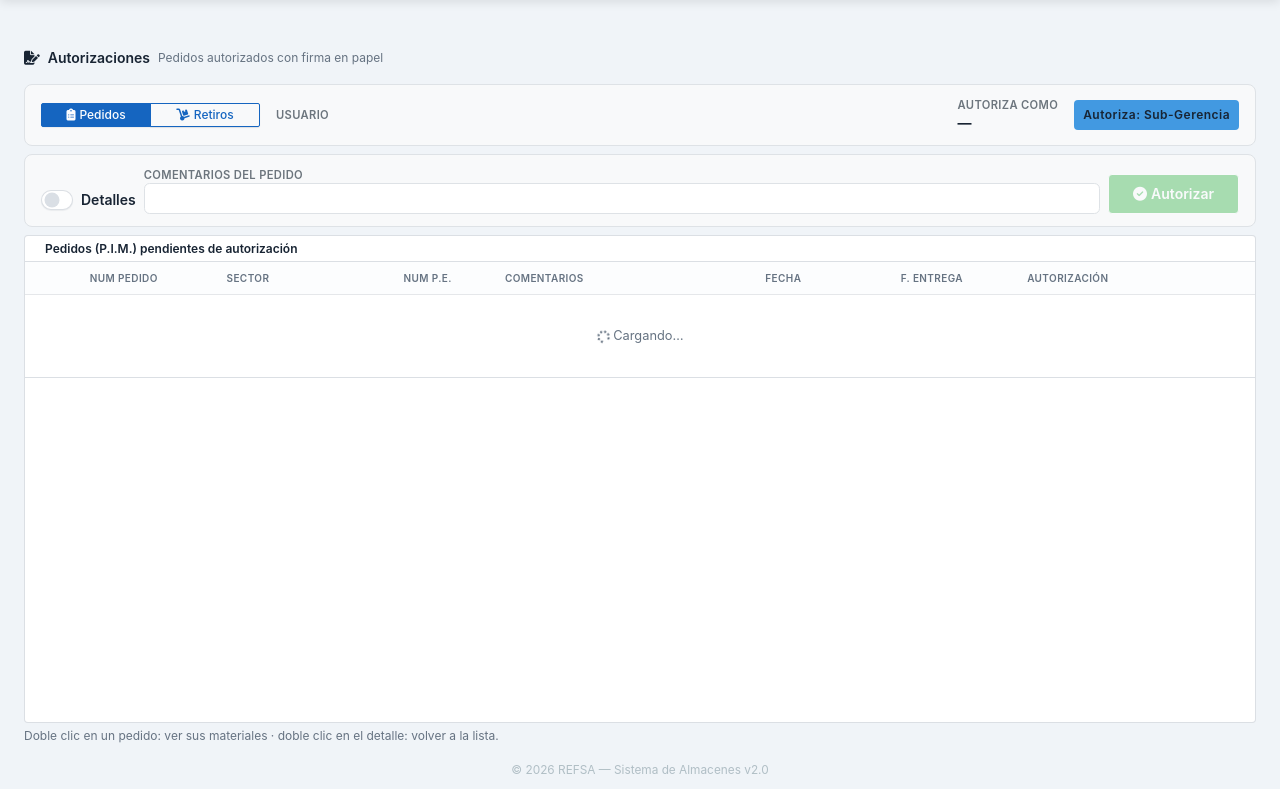
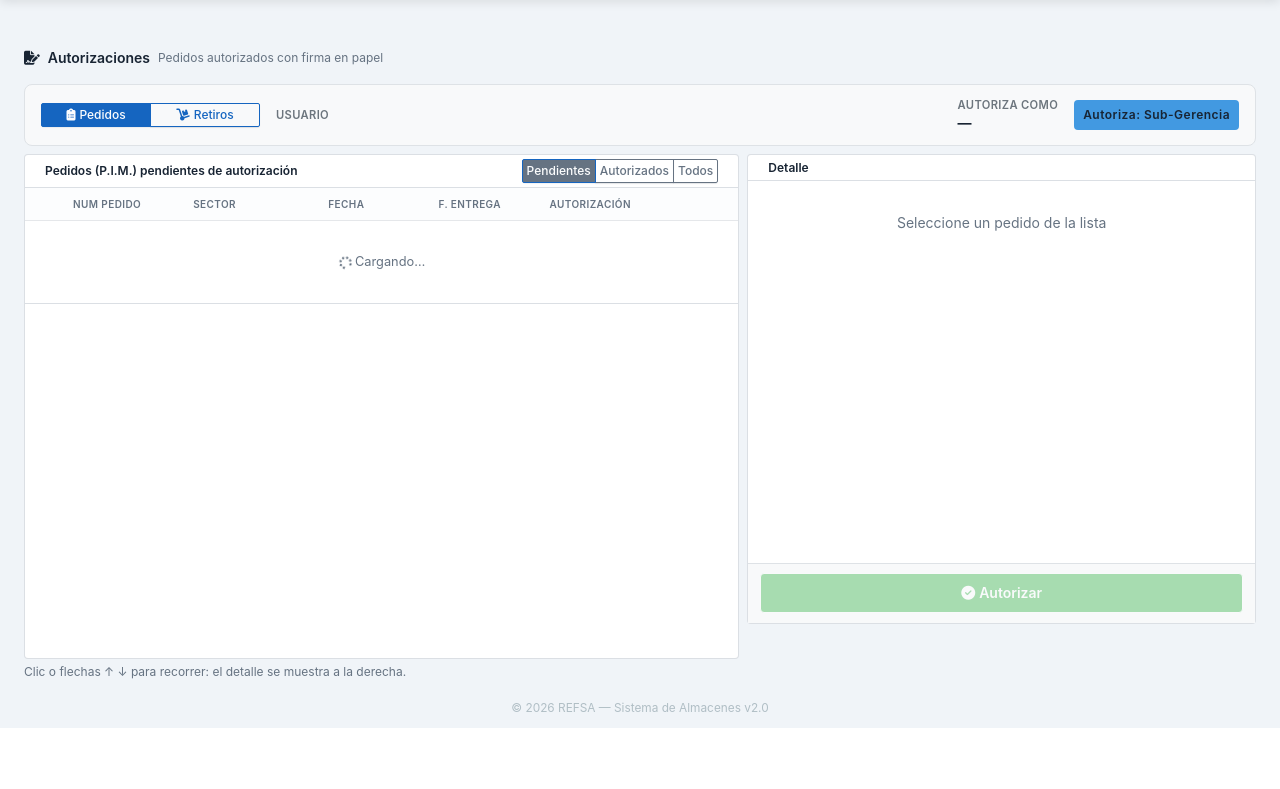
Before and after one commit to gouxgle/comprasrefsa, a Flask app: template templates/autorizaciones.html in a window 1280 px wide. Shown: the part 72-861 px from the top of the page. After the commit the page ends 800 px from the top, so only its background shows below. Run offline with Flask 3, Linux system fonts and the light colour scheme; the template is opened without the code that fills it, so the values that code supplies are empty; some libraries are stand-ins or nearby versions.

Commit message:
feat: Autorizaciones con lista + detalle lateral, filtro pendientes/autorizados/todos y sin re-autorizar
Co-Authored-By: Claude Sonnet 5.5 <noreply@anthropic.com>

```diff
--- a/templates/autorizaciones.html
+++ b/templates/autorizaciones.html
@@ -14,13 +14,20 @@
 .tbl-aut tbody tr.selected td { background:#d4edda !important; }
 .card-header .badge { color:#fff; }
 .card-header .badge:empty { display:none; }
-.comentarios { background:#fff; border:1px solid #dee2e6; border-radius:.35rem; padding:.35rem .6rem;
-               min-height:31px; font-size:.85rem; }
 .pend { color:#b45309; font-weight:600; white-space:nowrap; }
-.tbl-aut td.corta { max-width:420px; white-space:nowrap; overflow:hidden; text-overflow:ellipsis; }
+.autz { color:#198754; font-weight:600; white-space:nowrap; }
 .tbl-aut td { white-space:nowrap; }
-.tbl-aut td.material { white-space:normal; min-width:260px; }
-.comentarios { max-height:84px; overflow:auto; white-space:pre-line; }
+.tbl-aut td.material { white-space:normal; min-width:200px; }
+.tbl-aut td.corta { max-width:260px; overflow:hidden; text-overflow:ellipsis; }
+.panel-lista { height:calc(100vh - 330px); min-height:380px; overflow:auto; }
+.panel-det { height:calc(100vh - 330px); min-height:380px; display:flex; flex-direction:column; }
+.panel-det .cuerpo { flex:1; overflow:auto; }
+.det-cab dt { font-size:.68rem; text-transform:uppercase; color:#6c757d; font-weight:600; margin:0; }
+.det-cab dd { margin:0 0 .35rem; font-size:.85rem; }
+.det-coment { white-space:pre-line; background:#f8f9fa; border:1px solid #e3e6ea; border-radius:.35rem;
+              padding:.35rem .6rem; font-size:.82rem; max-height:90px; overflow:auto; }
+.det-pie { border-top:1px solid #dee2e6; padding:.6rem .75rem; background:#f8f9fa; }
+.ya-aut { color:#146c43; background:#d1e7dd; border:1px solid #badbcc; border-radius:.4rem; padding:.45rem .7rem; font-size:.85rem; }
 </style>
 {% endblock %}
 
@@ -69,53 +76,73 @@
     </div>
 </div>
 
-<!-- ── Detalles / comentarios / autorizado por / Autorizar ───────────────── -->
-<div class="aut-cab mb-2">
-    <div class="row g-2 align-items-end">
-        <div class="col-12 col-md-auto">
-            <div class="form-check form-switch mb-1">
-                <input class="form-check-input" type="checkbox" id="chkDetalles">
-                <label class="form-check-label fw-semibold" for="chkDetalles">Detalles</label>
+<!-- ── Filtro + lista (izquierda) · detalle (derecha) ─────────────────────── -->
+<div class="row g-2">
+    <div class="col-12 col-xl-7">
+        <div class="card">
+            <div class="card-header py-1 d-flex flex-wrap gap-2 justify-content-between align-items-center">
+                <span class="small fw-bold" id="titulo">Pedidos (P.I.M.) pendientes de autorización</span>
+                <div class="d-flex align-items-center gap-2">
+                    <div class="btn-group btn-group-sm" role="group" id="grpEstado">
+                        <input type="radio" class="btn-check" name="estado" id="es_pend" value="pendientes" checked>
+                        <label class="btn btn-outline-secondary" for="es_pend">Pendientes</label>
+                        <input type="radio" class="btn-check" name="estado" id="es_aut" value="autorizados">
+                        <label class="btn btn-outline-secondary" for="es_aut">Autorizados</label>
+                        <input type="radio" class="btn-check" name="estado" id="es_todos" value="todos">
+                        <label class="btn btn-outline-secondary" for="es_todos">Todos</label>
+                    </div>
+                    <span id="cnt" class="badge bg-secondary"></span>
+                </div>
+            </div>
+            <div id="avisoTrunc" class="alert alert-warning py-1 px-2 m-2 small d-none">Se muestran los primeros 3000.</div>
+            <div class="card-body p-0 panel-lista" id="wrapLista" tabindex="0">
+                <table class="table table-sm tbl-aut mb-0" id="tbl">
+                    <thead class="table-light sticky-top"></thead>
+                    <tbody><tr><td class="text-center text-muted py-5">Cargando…</td></tr></tbody>
+                </table>
             </div>
         </div>
-        <div class="col-12 col-md">
-            <div class="etq">Comentarios del pedido</div>
-            <div class="comentarios" id="txtComentarios"></div>
-        </div>
-        {% if ctx.secretaria %}
-        <div class="col-12 col-md-3">
-            <label class="etq" for="selGerente">Autorizado por</label>
-            <select id="selGerente" class="form-select form-select-sm">
-                <option value="">— Gerente que firmó —</option>
-                {% for g in gerentes %}<option value="{{ g.id }}">{{ g.nombre }}</option>{% endfor %}
-            </select>
-        </div>
-        {% endif %}
-        <div class="col-12 col-md-auto">
-            <button id="btnAutorizar" class="btn btn-success fw-bold px-4" disabled onclick="autorizar()">
-                <i class="fas fa-check-circle me-1"></i>Autorizar
-            </button>
+        <div class="small text-muted mt-1">Clic o flechas ↑ ↓ para recorrer: el detalle se muestra a la derecha.</div>
+    </div>
+
+    <div class="col-12 col-xl-5">
+        <div class="card panel-det">
+            <div class="card-header py-1 d-flex justify-content-between align-items-center">
+                <span class="small fw-bold" id="detTitulo">Detalle</span>
+                <span id="detEstado"></span>
+            </div>
+            <div class="cuerpo">
+                <div id="detVacio" class="text-center text-muted py-5">Seleccione un pedido de la lista</div>
+                <div id="detCuerpo" class="d-none">
+                    <dl class="det-cab row g-0 px-3 pt-2 mb-0" id="detCab"></dl>
+                    <div class="px-3 pb-2" id="detComWrap">
+                        <div class="etq small text-uppercase text-muted fw-semibold" style="font-size:.68rem">Comentarios del pedido</div>
+                        <div class="det-coment" id="txtComentarios"></div>
+                    </div>
+                    <table class="table table-sm tbl-aut mb-0" id="tblDet">
+                        <thead class="table-light sticky-top"></thead>
+                        <tbody></tbody>
+                    </table>
+                </div>
+            </div>
+            <div class="det-pie" id="detPie">
+                <div id="avisoAut" class="ya-aut mb-0 d-none"></div>
+                <div id="zonaAut">
+                    {% if ctx.secretaria %}
+                    <label class="small text-muted fw-semibold" for="selGerente">Autorizado por</label>
+                    <select id="selGerente" class="form-select form-select-sm mb-2">
+                        <option value="">— Gerente que firmó —</option>
+                        {% for g in gerentes %}<option value="{{ g.id }}">{{ g.nombre }}</option>{% endfor %}
+                    </select>
+                    {% endif %}
+                    <button id="btnAutorizar" class="btn btn-success fw-bold w-100" disabled onclick="autorizar()">
+                        <i class="fas fa-check-circle me-1"></i>Autorizar
+                    </button>
+                </div>
+            </div>
         </div>
     </div>
 </div>
-
-<!-- ── Grilla (maestro ↔ detalle, como Grid1/Grid2 del FoxPro) ─────────────── -->
-<div class="card">
-    <div class="card-header py-1 d-flex justify-content-between align-items-center">
-        <span class="small fw-bold" id="titulo">Pendientes de autorización</span>
-        <span id="cnt" class="badge bg-secondary"></span>
-    </div>
-    <div id="avisoTrunc" class="alert alert-warning py-1 px-2 m-2 small d-none">
-        Se muestran los primeros 3000.
-    </div>
-    <div class="card-body p-0" style="height:460px; overflow:auto;">
-        <table class="table table-sm tbl-aut mb-0" id="tbl">
-            <thead class="table-light sticky-top"></thead>
-            <tbody><tr><td class="text-center text-muted py-5">Cargando…</td></tr></tbody>
-        </table>
-    </div>
-</div>
-<div class="small text-muted mt-1">Doble clic en un pedido: ver sus materiales · doble clic en el detalle: volver a la lista.</div>
 
 <!-- Modal de confirmación de autorización exitosa -->
 <div class="modal fade" id="modalOk" tabindex="-1" data-bs-backdrop="static">
@@ -161,9 +188,8 @@ const SECRETARIA = {{ 'true' if ctx.secretaria else 'false' }};
 const COLS = {
     pim: {
         clave: 'idpedidovirtual', nombre: 'P.I.M.', plural: 'Pedidos (P.I.M.)', del: 'del P.I.M.',
-        lista: [['idpedidovirtual','Num Pedido','c'], ['jefatura','Sector','t'], ['idproyectoespecial','Num P.E.','c'],
-                ['comentarios','Comentarios','corta'], ['fecha','Fecha','c'], ['fechaentrega','F. Entrega','c'],
-                ['autorizacion','Autorización','p']],
+        lista: [['idpedidovirtual','Num Pedido','c'], ['jefatura','Sector','corta'], ['fecha','Fecha','c'],
+                ['fechaentrega','F. Entrega','c'], ['autorizacion','Autorización','p']],
         detalle: [['renglon','Orden','c'], ['material','Material','m'], ['cantidad','Cantidad','n'],
                   ['autorizacion','Tipo Autorización','t']],
     },
@@ -183,38 +209,54 @@ const COLS = {
     },
 };
 
-let clase = 'pim', seleccionado = null, detalleFilas = [], toastBS = null;
+let clase = 'pim', estado = 'pendientes', seleccionado = null, detalleFilas = [], toastBS = null, seq = 0;
 
 const fmt = v => (v == null || v === '') ? '' :
     parseFloat(v).toLocaleString('es-AR', {minimumFractionDigits: 2, maximumFractionDigits: 2});
 const esc = s => String(s == null ? '' : s).replace(/[&<>"']/g,
     c => ({'&':'&amp;','<':'&lt;','>':'&gt;','"':'&quot;',"'":'&#39;'}[c]));
+const $ = id => document.getElementById(id);
+// autorizacion 3/4 = ya autorizado (Sub-Gerencia / Gerencia); solo los PIM traen ese dato
+const yaAutorizado = f => clase === 'pim' && f && f.idautorizacion >= 3;
 
 function toast(msg, ok) {
-    const el = document.getElementById('toastAut');
+    const el = $('toastAut');
     el.className = 'toast align-items-center text-white border-0 ' + (ok ? 'bg-success' : 'bg-danger');
-    document.getElementById('toastMsg').textContent = msg;
+    $('toastMsg').textContent = msg;
     toastBS.show();
 }
 
 document.addEventListener('DOMContentLoaded', function() {
-    toastBS = new bootstrap.Toast(document.getElementById('toastAut'), {delay: 4000});
+    toastBS = new bootstrap.Toast($('toastAut'), {delay: 4000});
     document.querySelectorAll('input[name=clase]').forEach(r => r.addEventListener('change', function() {
         clase = this.value;                         // Optiongroup1.InteractiveChange
-        document.getElementById('chkDetalles').checked = false;
+        estado = 'pendientes';
+        $('es_pend').checked = true;
+        $('grpEstado').classList.toggle('d-none', clase !== 'pim');   // filtro solo para P.I.M.
         cargarLista();
     }));
-    document.getElementById('chkDetalles').addEventListener('change', function() {
-        if (this.checked) verDetalle(); else cargarLista(seleccionado && seleccionado[COLS[clase].clave]);
-    });
-    const selTipo = document.getElementById('selTipo');
+    document.querySelectorAll('input[name=estado]').forEach(r => r.addEventListener('change', function() {
+        estado = this.value;
+        cargarLista();
+    }));
+    const selTipo = $('selTipo');
     if (selTipo) selTipo.addEventListener('change', function() {   // form "tipousr"
         fetch('/autorizaciones/tipo', {method: 'POST', headers: {'Content-Type': 'application/json'},
                                        body: JSON.stringify({tipo: this.value})})
             .then(r => r.json()).then(r => r.ok ? location.reload() : toast(r.msg, false));
     });
-    const selG = document.getElementById('selGerente');
+    const selG = $('selGerente');
     if (selG) selG.addEventListener('change', actualizarBoton);
+    $('wrapLista').addEventListener('keydown', function(e) {      // navegar con ↑ ↓
+        if (e.key !== 'ArrowDown' && e.key !== 'ArrowUp') return;
+        const filas = [...document.querySelectorAll('#tbl tbody tr[data-i]')];
+        if (!filas.length) return;
+        e.preventDefault();
+        const i = filas.findIndex(x => x.classList.contains('selected'));
+        const n = Math.max(0, Math.min(filas.length - 1, i + (e.key === 'ArrowDown' ? 1 : -1)));
+        filas[n].click();
+        filas[n].scrollIntoView({block: 'nearest'});
+    });
     cargarLista();
 });
 
@@ -223,49 +265,47 @@ function cabecera(cols) {
         '<th class="' + (ty === 'n' ? 'text-end' : ty === 'c' ? 'text-center' : '') + '">' + esc(t) + '</th>').join('') + '</tr>';
 }
 
-function celda(v, ty) {
+function celda(v, ty, f) {
     if (ty === 'n') return '<td class="text-end">' + fmt(v) + '</td>';
     if (ty === 'c') return '<td class="text-center">' + esc(v) + '</td>';
-    if (ty === 'p') return '<td class="pend">' + esc(v) + '</td>';
+    if (ty === 'p') return '<td class="' + (yaAutorizado(f) ? 'autz' : 'pend') + '">' + esc(v) + '</td>';
     if (ty === 'corta') return '<td class="corta" title="' + esc(v) + '">' + esc(v) + '</td>';
     if (ty === 'm') return '<td class="material">' + esc(v) + '</td>';
     return '<td>' + esc(v) + '</td>';
 }
 
-// ── Grid1: lista de pendientes ───────────────────────────────────────────────
+const ETQ_ESTADO = {pendientes: 'pendientes de autorización', autorizados: 'autorizados', todos: '(pendientes y autorizados)'};
+
+// ── Lista (Grid1) ────────────────────────────────────────────────────────────
 function cargarLista(idPrevio) {
-    const t = document.getElementById('tbl'), c = COLS[clase];
+    const t = $('tbl'), c = COLS[clase], mi = ++seq;
     seleccionado = null;
-    document.getElementById('txtComentarios').textContent = '';
-    document.getElementById('titulo').textContent = c.plural + ' pendientes de autorización';
+    limpiarDetalle();
+    $('titulo').textContent = c.plural + ' ' + (clase === 'pim' ? ETQ_ESTADO[estado] : 'pendientes de autorización');
     t.querySelector('thead').innerHTML = cabecera(c.lista);
     t.querySelector('tbody').innerHTML = '<tr><td colspan="9" class="text-center text-muted py-5"><i class="fas fa-spinner fa-spin me-1"></i>Cargando…</td></tr>';
-    actualizarBoton();
-    fetch('/autorizaciones/lista/' + clase).then(r => r.json()).then(function(res) {
+    fetch('/autorizaciones/lista/' + clase + '?estado=' + estado).then(r => r.json()).then(function(res) {
+        if (mi !== seq) return;                      // llegó una respuesta vieja
         if (!res.ok) { toast(res.msg, false); return; }
-        document.getElementById('cnt').textContent = res.filas.length;
-        document.getElementById('avisoTrunc').classList.toggle('d-none', !res.truncado);
+        $('cnt').textContent = res.filas.length;
+        $('avisoTrunc').classList.toggle('d-none', !res.truncado);
         const tbody = t.querySelector('tbody');
         if (!res.filas.length) {
             tbody.innerHTML = '<tr><td colspan="' + c.lista.length + '" class="text-center text-muted py-5">No hay ' +
-                              c.plural.toLowerCase() + ' pendientes de su autorización</td></tr>';
+                              c.plural.toLowerCase() + ' ' + (clase === 'pim' ? ETQ_ESTADO[estado] : 'pendientes de su autorización') + '</td></tr>';
             return;
         }
         tbody.innerHTML = '';
         let aSel = null;
         res.filas.forEach(function(f, i) {
             const tr = document.createElement('tr');
-            tr.innerHTML = c.lista.map(([k, _, ty]) => celda(f[k], ty)).join('');
-            tr.addEventListener('click', () => seleccionar(f, tr));
-            tr.addEventListener('dblclick', function() {            // Grid1.DblClick → Detalles
-                seleccionar(f, tr);
-                document.getElementById('chkDetalles').checked = true;
-                verDetalle();
-            });
+            tr.dataset.i = i;
+            tr.innerHTML = c.lista.map(([k, _, ty]) => celda(f[k], ty, f)).join('');
+            tr.addEventListener('click', () => { seleccionar(f, tr); $('wrapLista').focus({preventScroll: true}); });
             tbody.appendChild(tr);
             if (i === 0 || (idPrevio && f[c.clave] === idPrevio)) aSel = [f, tr];
         });
-        if (aSel) { seleccionar(aSel[0], aSel[1]); aSel[1].scrollIntoView({block: 'nearest'}); }
+        if (aSel) { seleccionar(aSel[0], aSel[1]); aSel[1].scrollIntoView({block: 'nearest'}); $('wrapLista').focus({preventScroll: true}); }
     }).catch(() => toast('Error de conexión', false));
 }
 
@@ -273,46 +313,67 @@ function seleccionar(f, tr) {
     document.querySelectorAll('#tbl tbody tr').forEach(x => x.classList.remove('selected'));
     tr.classList.add('selected');
     seleccionado = f;
-    // Grid1.Click: en Pedidos muestra los comentarios del P.I.M.
-    document.getElementById('txtComentarios').textContent = clase === 'pim' ? (f.comentarios || '') : '';
+    verDetalle(f);
+}
+
+// ── Panel derecho: cabecera + materiales (Grid2) ─────────────────────────────
+function limpiarDetalle() {
+    detalleFilas = [];
+    $('detVacio').classList.remove('d-none');
+    $('detCuerpo').classList.add('d-none');
+    $('detTitulo').textContent = 'Detalle';
+    $('detEstado').innerHTML = '';
     actualizarBoton();
 }
 
-// ── Grid2: materiales del pedido seleccionado ────────────────────────────────
-function verDetalle() {
-    if (!seleccionado) {
-        document.getElementById('chkDetalles').checked = false;
-        toast('Seleccione un pedido', false);
-        return Promise.resolve(false);
-    }
-    const c = COLS[clase], id = seleccionado[c.clave], t = document.getElementById('tbl');
-    document.getElementById('titulo').textContent = 'Materiales ' + c.del + ' ' + id;
+function verDetalle(f) {
+    const c = COLS[clase], id = f[c.clave], t = $('tblDet'), mi = ++seq;
+    $('detVacio').classList.add('d-none');
+    $('detCuerpo').classList.remove('d-none');
+    $('detTitulo').textContent = c.nombre + ' ' + id;
+    const dato = (e, v) => v ? '<dt class="col-4">' + e + '</dt><dd class="col-8">' + esc(v) + '</dd>' : '';
+    $('detCab').innerHTML = clase === 'pim'
+        ? dato('Sector', f.jefatura) + dato('Fecha', f.fecha) + dato('F. entrega', f.fechaentrega) +
+          dato('Proy. especial', f.idproyectoespecial)
+        : clase === 'retiro' ? dato('Sector', f.sector) + dato('Operario', f.DescOperario) + dato('Fecha', f.fechapedido)
+        : dato('Proveedor', f.proveedor) + dato('Fecha', f.fecha) + dato('Total', fmt(f.total) + ' ' + (f.moneda || ''));
+    $('detComWrap').classList.toggle('d-none', clase !== 'pim');
+    $('txtComentarios').textContent = f.comentarios || '(sin comentarios)';
+    $('detEstado').innerHTML = clase === 'pim'
+        ? '<span class="badge ' + (yaAutorizado(f) ? 'bg-success' : 'bg-warning text-dark') + '">' + esc(f.autorizacion) + '</span>' : '';
     t.querySelector('thead').innerHTML = cabecera(c.detalle);
-    return fetch('/autorizaciones/detalle/' + clase + '/' + id).then(r => r.json()).then(function(res) {
-        if (!res.ok) { toast(res.msg, false); return false; }
+    t.querySelector('tbody').innerHTML = '<tr><td colspan="9" class="text-center text-muted py-4"><i class="fas fa-spinner fa-spin me-1"></i>Cargando…</td></tr>';
+    detalleFilas = [];
+    actualizarBoton();
+    fetch('/autorizaciones/detalle/' + clase + '/' + id).then(r => r.json()).then(function(res) {
+        if (!seleccionado || seleccionado[c.clave] !== id) return;     // ya navegó a otro
+        if (!res.ok) { toast(res.msg, false); return; }
         detalleFilas = res.filas;
-        document.getElementById('cnt').textContent = res.filas.length;
         const tbody = t.querySelector('tbody');
         tbody.innerHTML = res.filas.length ? '' :
-            '<tr><td colspan="' + c.detalle.length + '" class="text-center text-muted py-5">Sin materiales</td></tr>';
-        res.filas.forEach(function(f) {
+            '<tr><td colspan="' + c.detalle.length + '" class="text-center text-muted py-4">Sin materiales</td></tr>';
+        res.filas.forEach(function(d) {
             const tr = document.createElement('tr');
-            tr.innerHTML = c.detalle.map(([k, _, ty]) => celda(f[k], ty)).join('');
-            tr.addEventListener('dblclick', function() {            // Grid2.DblClick → volver
-                document.getElementById('chkDetalles').checked = false;
-                cargarLista(id);
-            });
+            tr.innerHTML = c.detalle.map(([k, _, ty]) => celda(d[k], ty, d)).join('');
             tbody.appendChild(tr);
         });
-        return true;
-    });
+    }).catch(() => toast('Error de conexión', false));
 }
 
+// El botón solo existe para pedidos pendientes; los ya autorizados muestran quién y con qué nivel
 function actualizarBoton() {
-    const falta = !seleccionado || (SECRETARIA && !document.getElementById('selGerente').value);
-    document.getElementById('btnAutorizar').disabled = falta;
-    document.getElementById('btnAutorizar').title = !seleccionado ? 'Seleccione un pedido'
-        : (SECRETARIA && !document.getElementById('selGerente').value ? 'Ingrese el gerente que autorizó el pedido' : '');
+    const ya = yaAutorizado(seleccionado);
+    const aviso = $('avisoAut');
+    $('zonaAut').classList.toggle('d-none', !!ya);
+    aviso.classList.toggle('d-none', !ya);
+    if (ya) {
+        const nivel = seleccionado.idautorizacion >= 4 ? 'Gerencia' : 'Sub-Gerencia';
+        aviso.innerHTML = '<i class="fas fa-check-circle me-1"></i>Ya autorizado por <b>' +
+            esc(seleccionado.autorizadopor || 'sin dato') + '</b> (' + nivel + ')';
+    }
+    const sinGerente = SECRETARIA && !$('selGerente').value;
+    $('btnAutorizar').disabled = !seleccionado || ya || sinGerente;
+    $('btnAutorizar').title = !seleccionado ? 'Seleccione un pedido' : (sinGerente ? 'Ingrese el gerente que autorizó el pedido' : '');
 }
 
 // ── Modal de confirmación ────────────────────────────────────────────────────
@@ -330,32 +391,27 @@ function mostrarOk(r) {
 
 // ── Command3 "Autorizar" ─────────────────────────────────────────────────────
 async function autorizar() {
-    if (!seleccionado) return;
+    if (!seleccionado || yaAutorizado(seleccionado)) return;
     const c = COLS[clase], id = seleccionado[c.clave];
     let gerente = null;
     if (SECRETARIA) {
-        gerente = document.getElementById('selGerente').value;
+        gerente = $('selGerente').value;
         if (!gerente) { toast('Ingrese el gerente que autorizó el pedido', false); return; }
     }
-    // FoxPro: si no está en Detalles, los genera para contar los materiales
-    if (!document.getElementById('chkDetalles').checked) {
-        document.getElementById('chkDetalles').checked = true;
-        if (!await verDetalle()) return;
-    }
+    if (!detalleFilas.length) { toast('Espere a que cargue el detalle del pedido', false); return; }
     const n = detalleFilas.length;
     const que = {pim: 'el pedido', retiro: 'el retiro', compra: 'la compra'}[clase];
     const nro = {pim: 'P.I.M.', retiro: 'P.R.', compra: 'O.C.'}[clase];
     let texto = '¿Autoriza ' + que + ' de los ' + n + ' materiales con ' + nro + ' Nro: ' + id + '?';
-    if (SECRETARIA) texto += '\n\nAutorizado por: ' + document.getElementById('selGerente').selectedOptions[0].text;
+    if (SECRETARIA) texto += '\n\nAutorizado por: ' + $('selGerente').selectedOptions[0].text;
     if (!confirm(texto)) return;
 
-    document.getElementById('btnAutorizar').disabled = true;
+    $('btnAutorizar').disabled = true;
     fetch('/autorizaciones/autorizar', {
         method: 'POST', headers: {'Content-Type': 'application/json'},
         body: JSON.stringify({clase: clase, id: id, gerente: gerente})
     }).then(r => r.json()).catch(() => ({ok: false, msg: 'Error de conexión'})).then(function(res) {
-        document.getElementById('chkDetalles').checked = false;    // vuelve a la lista actualizada
-        cargarLista();
+        cargarLista();                                  // lista actualizada (ya no aparece como pendiente)
         if (res.ok && res.resumen) mostrarOk(res.resumen); else toast(res.msg, res.ok);
     });
 }
```
Also changed, not shown: CLAUDE.md (+1 -0 lines), modulos/autorizaciones.py (+49 -10 lines).
